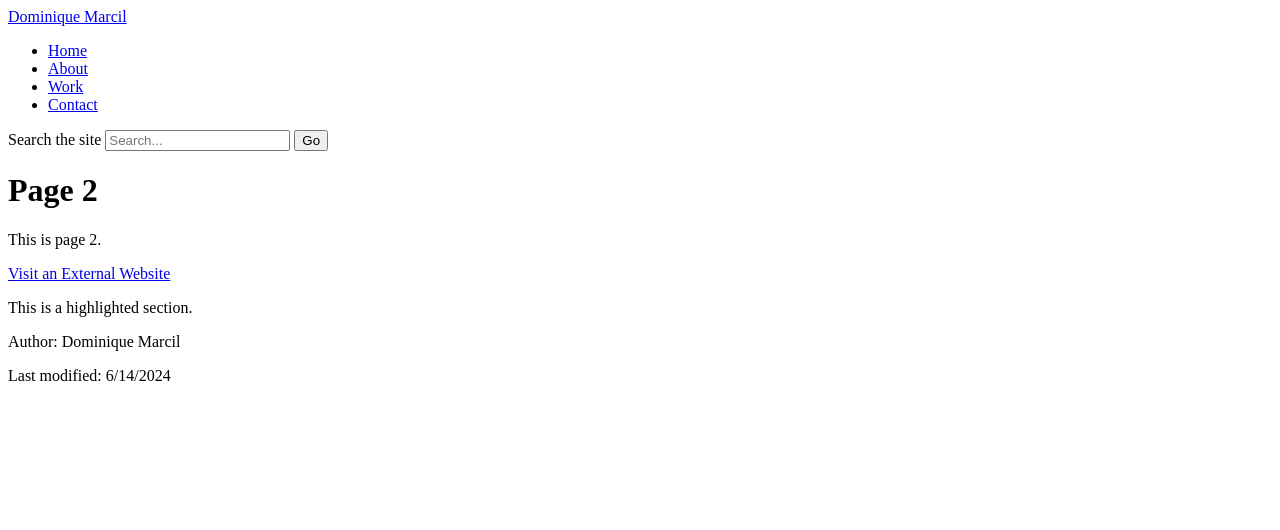
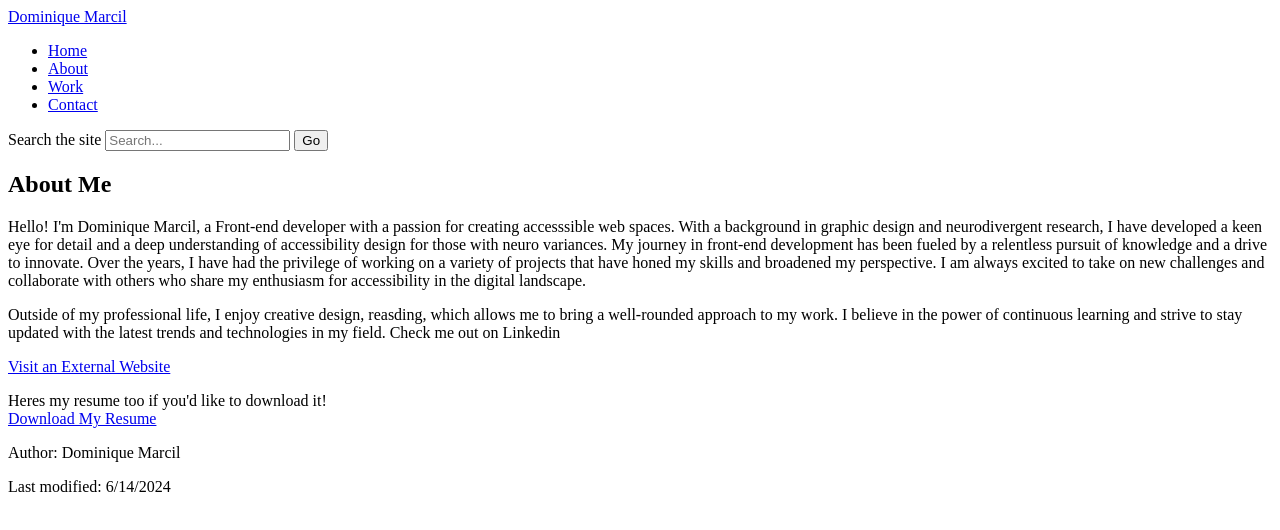
Before and after one commit to DominiqueMarcil/Dominique-Marcil-CMPS-266, a plain HTML site: page about.html in a window 1280 px wide. Drawn offline with Linux system fonts and the light colour scheme.

Commit message:
JS addition

```diff
--- a/about.html
+++ b/about.html
@@ -3,9 +3,9 @@
 <head>
     <meta charset="UTF-8">
     <meta name="viewport" content="width=device-width, initial-scale=1.0">
-    <title>Page 2</title>
-    <!-- External CSS for styles (if any) should be linked here -->
-    <!-- Example: <link rel="stylesheet" href="css/styles.css"> -->
+    <link rel="stylesheet" href="styles.css">
+    <script src="script.js" defer></script>
+    <title>About</title>
 </head>
 <body>
     <header>
@@ -27,10 +27,20 @@
         </nav>
     </header>
     <main>
-        <h1>Page 2</h1>
-        <p>This is page 2.</p>
-        <p><a href="https://www.externalwebsite.com" target="_blank" rel="noopener noreferrer">Visit an External Website</a></p>
-        <span class="highlight">This is a highlighted section.</span>
+        <section class="about container">
+            <h1>About Me</h1>
+            <p>
+                Hello! I'm Dominique Marcil, a Front-end developer with a passion for creating accesssible web spaces. With a background in graphic design and neurodivergent research, I have developed a keen eye for detail and a deep understanding of accessibility design for those with neuro variances. My journey in front-end development has been fueled by a relentless pursuit of knowledge and a drive to innovate. Over the years, I have had the privilege of working on a variety of projects that have honed my skills and broadened my perspective. I am always excited to take on new challenges and collaborate with others who share my enthusiasm for accessibility in the digital landscape.
+            </p>
+            <p>
+                Outside of my professional life, I enjoy creative design, reasding, which allows me to bring a well-rounded approach to my work. I believe in the power of continuous learning and strive to stay updated with the latest trends and technologies in my field.
+                Check me out on Linkedin <p><a href="https://www.externalwebsite.com" target="_blank" rel="noopener noreferrer">Visit an External Website</a></p>
+            </p>
+            Heres my resume too if you'd like to download it!
+            <div class="resume-link">
+                <a href="images/Dominique Marcil Resume.pdf" download>Download My Resume</a>
+            </div>
+        </section>
     </main>
     <footer>
     <p>Author: Dominique Marcil</p>
--- a/script.js
+++ b/script.js
@@ -1,3 +1,33 @@
+console.log('%cHey there, curious coder! 👋', 'color: #77aaff; font-size: 20px;');
+console.log('%cThanks for checking out my site. If you have any questions, feel free to reach out! In the mean time, lets play a game!', 'color: #77aaff; font-size: 16px;');
+
+(function() {
+    // Initialize the game
+    let randomNumber = Math.floor(Math.random() * 100) + 1;
+    let attempts = 0;
+
+    console.log("Welcome to the Number Guessing Game!");
+    console.log("I've picked a random number between 1 and 100. Try to guess it!");
+    console.log("Type guess(number) to make a guess. For example: guess(42)");
+
+    // Define the guess function
+    window.guess = function(number) {
+        attempts++;
+        if (number < 1 || number > 100) {
+            console.log("Please guess a number between 1 and 100.");
+        } else if (number < randomNumber) {
+            console.log("Too low! Try again.");
+        } else if (number > randomNumber) {
+            console.log("Too high! Try again.");
+        } else {
+            console.log(`Congratulations! You guessed the number ${randomNumber} in ${attempts} attempts!`);
+            console.log("To play again, refresh the page.");
+        }
+    };
+})();
+
+
+
 // function toggleAccordion(event) {
 //     const header = event.currentTarget;
 //     const content = header.nextElementSibling;
```
Also changed, not shown: contact.html (+2 -3 lines), index.html (+0 -1 lines), styles.css (+29 -0 lines), work.html (+2 -1 lines), 1 other file.
